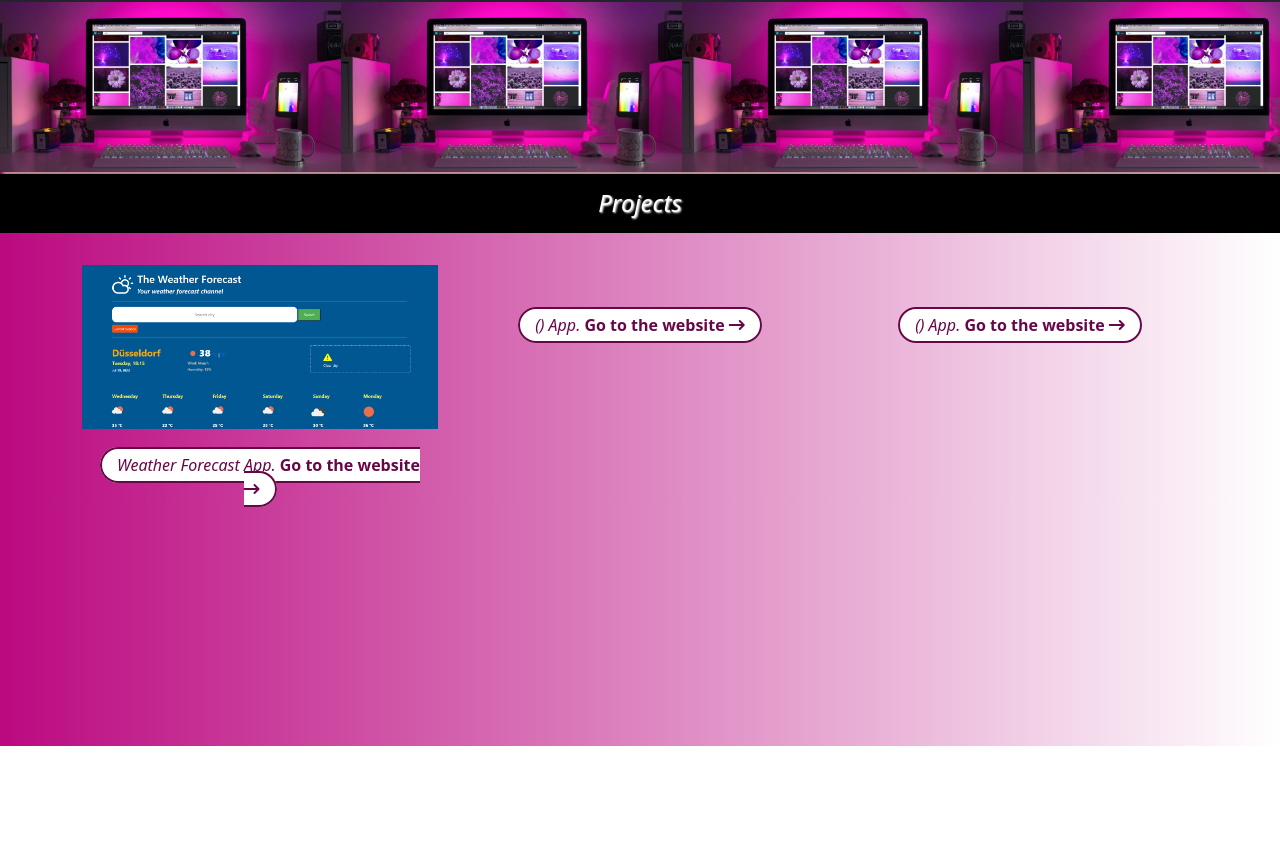
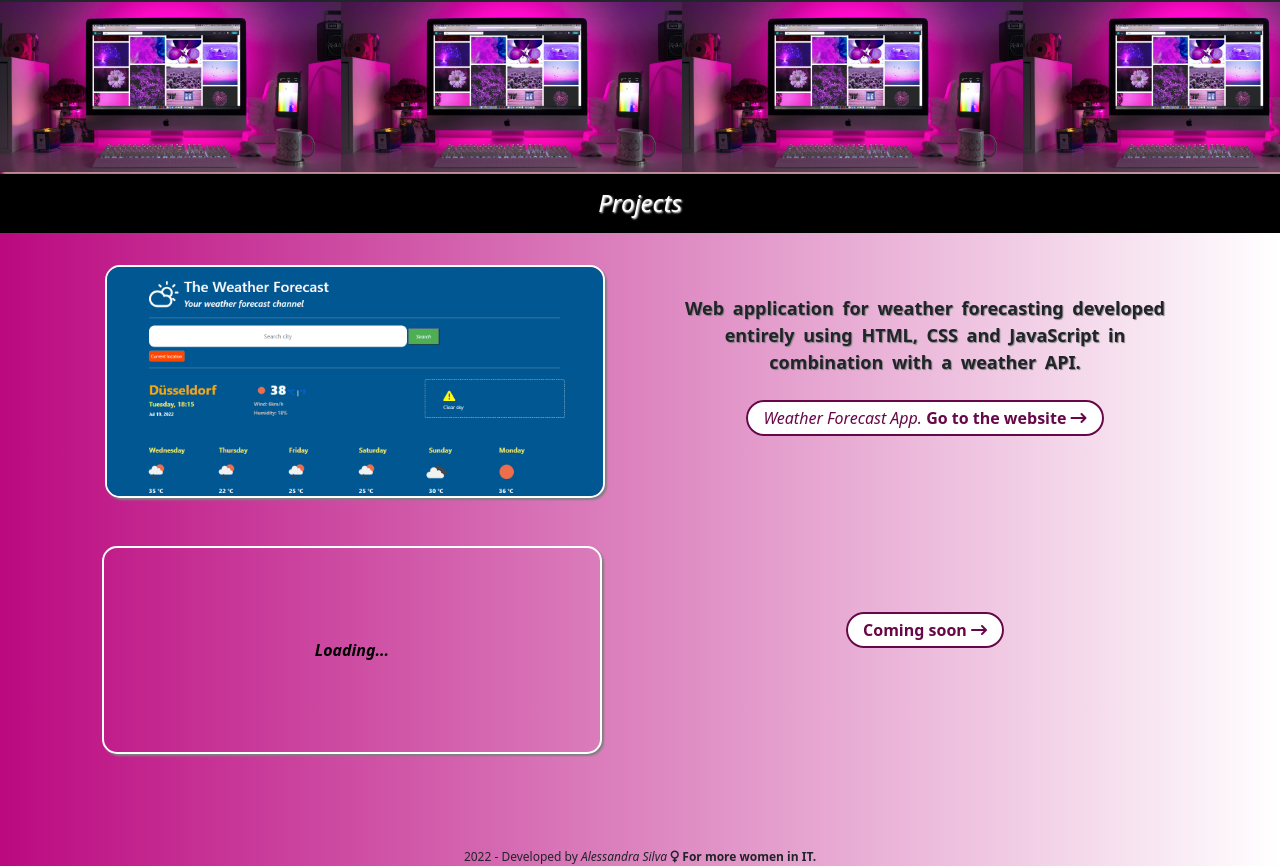
Before and after one commit to alessandraapds/Portfolio, a plain HTML site: page projects.html in a window 1280 px wide. Shown: the part 54-920 px from the top of the page. Before the commit the page ends 800 px from the top, so only its background shows below. Drawn offline with nearby package versions, Linux system fonts and the light colour scheme.

Commit message:
Project page update
Project page update

```diff
--- a/projects.html
+++ b/projects.html
@@ -73,14 +73,20 @@
     <div class="container">
       <br />
       <div class="row">
-        <div class="col-md-4">
+        <div class="col-md-6">
           <img
             src="images/weatherapp.PNG"
             alt=""
-            class="img-fluid weather-app"
+            class="img-fluid projects-app-pic"
           />
           <br />
           <br />
+        </div>
+        <div class="col-md-6">
+          <div class="app-description">
+            Web application for weather forecasting developed entirely using
+            HTML, CSS and JavaScript in combination with a weather API.
+          </div>
           <a
             href="https://preeminent-marshmallow-f38f14.netlify.app/"
             class="app-button"
@@ -91,37 +97,35 @@
             <i class="fa-solid fa-arrow-right-long"></i>
           </a>
         </div>
-        <div class="col-md-4">
-          <img src="" alt="" class="img-fluid weather-app" />
+      </div>
+    </div>
+
+    <div class="container">
+      <br />
+      <div class="row">
+        <div class="col-md-6">
+          <div class="project-app-placeholder">Loading...</div>
+          <br />
+        </div>
+        <div class="col-md-6">
           <br />
           <br />
-          <a
-            href="https://preeminent-marshmallow-f38f14.netlify.app/"
-            class="app-button"
-            target="_blank"
-          >
-            <em>() App.</em>
-            <strong>Go to the website</strong>
-            <i class="fa-solid fa-arrow-right-long"></i>
-          </a>
-        </div>
-        <div class="col-md-4">
-          <img src="" alt="" class="img-fluid weather-app" />
           <br />
-          <br />
-          <a
-            href="https://preeminent-marshmallow-f38f14.netlify.app/"
-            class="app-button"
-            target="_blank"
-          >
-            <em>() App.</em>
-            <strong>Go to the website</strong>
+          <a href="#" class="app-button" target="_blank">
+            <em></em>
+            <strong>Coming soon</strong>
             <i class="fa-solid fa-arrow-right-long"></i>
           </a>
         </div>
       </div>
     </div>
 
+    <div class="dev-signature">
+      2022 - Developed by <em>Alessandra Silva</em>
+      <i class="fa-solid fa-venus"></i>
+      <strong>For more women in IT.</strong>
+    </div>
+
     <script src="js/index.js"></script>
   </body>
 </html>
--- a/src/styles.css
+++ b/src/styles.css
@@ -116,16 +116,49 @@ h5 {
   text-shadow: 1px 1px 2px white;
 }
 
-.apps {
+.apps,
+.app-placeholder {
   border: 2px solid white;
   border-radius: 15px;
   box-shadow: 2px 2px 2px gray;
   width: 330px;
 }
 
+.app-placeholder {
+  color: black;
+  font-style: italic;
+  font-weight: bold;
+  padding: 63px;
+}
+
+.app-description {
+  font-size: 18px;
+  font-weight: bold;
+  word-spacing: 4px;
+  text-align: center;
+  text-shadow: 1px 1px 1px gray;
+  margin: 30px;
+}
+
 .dev-signature {
   font-size: 12px;
   margin-top: 70px;
+}
+
+.projects-app-pic,
+.project-app-placeholder {
+  border: 2px solid white;
+  border-radius: 15px;
+  box-shadow: 2px 2px 2px gray;
+  width: 500px;
+}
+
+.project-app-placeholder {
+  color: black;
+  font-style: italic;
+  font-weight: bold;
+  padding: 90px;
+  margin-left: 20px;
 }
 
 @media (max-width: 576px) {
@@ -171,4 +204,20 @@ h5 {
   .apps {
     width: 300px;
   }
+
+  .projects-app-pic,
+  .project-app-placeholder {
+    color: black;
+    font-style: italic;
+    font-weight: bold;
+    width: 350px;
+  }
+
+  .project-app-placeholder {
+    margin-top: 50px;
+  }
+
+  .app-description {
+    font-size: 14px;
+  }
 } ;
```
Also changed, not shown: index.html (+8 -18 lines).
